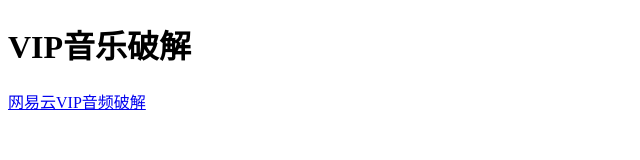
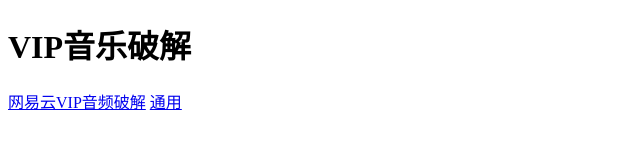
Before and after one commit to QingYi-Studio/VipAudioCrack, a website: page app/index.html in a window 1280 px wide. Shown: the full height of the page, 0-640 px from the left. Drawn offline with Linux system fonts and the light colour scheme.

Commit message:
添加common

```diff
--- a/app/index.html
+++ b/app/index.html
@@ -7,5 +7,6 @@
     <body>
         <h1>VIP音乐破解</h1>
         <a href="./npm2mp3/" target="_blank">网易云VIP音频破解</a>
+        <a href="./common/" target="_blank">通用</a>
     </body>
 </html>
```
